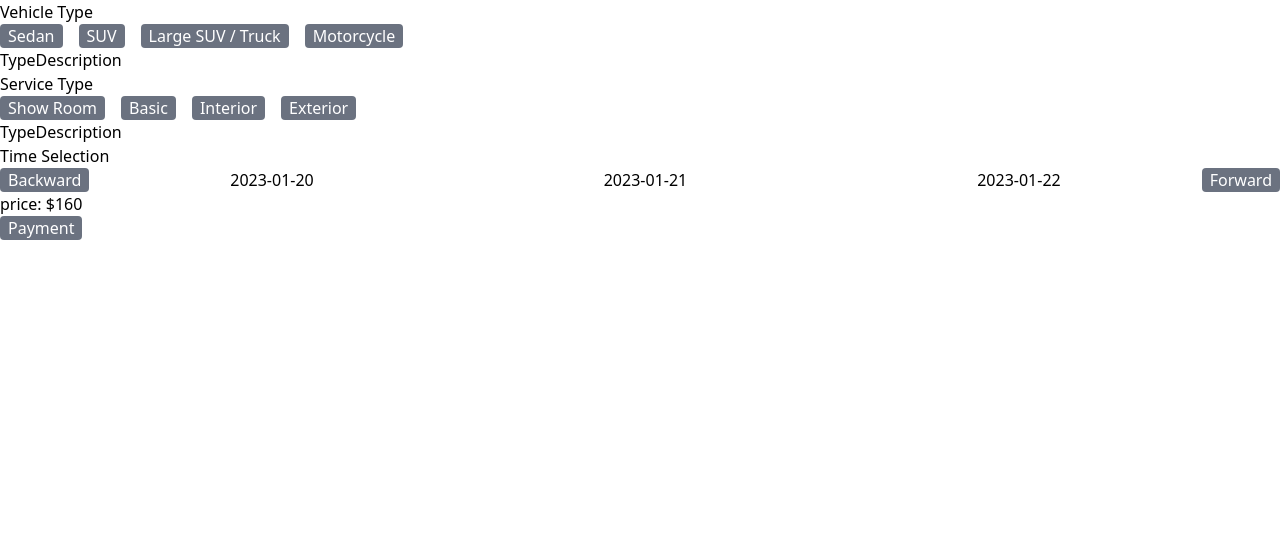
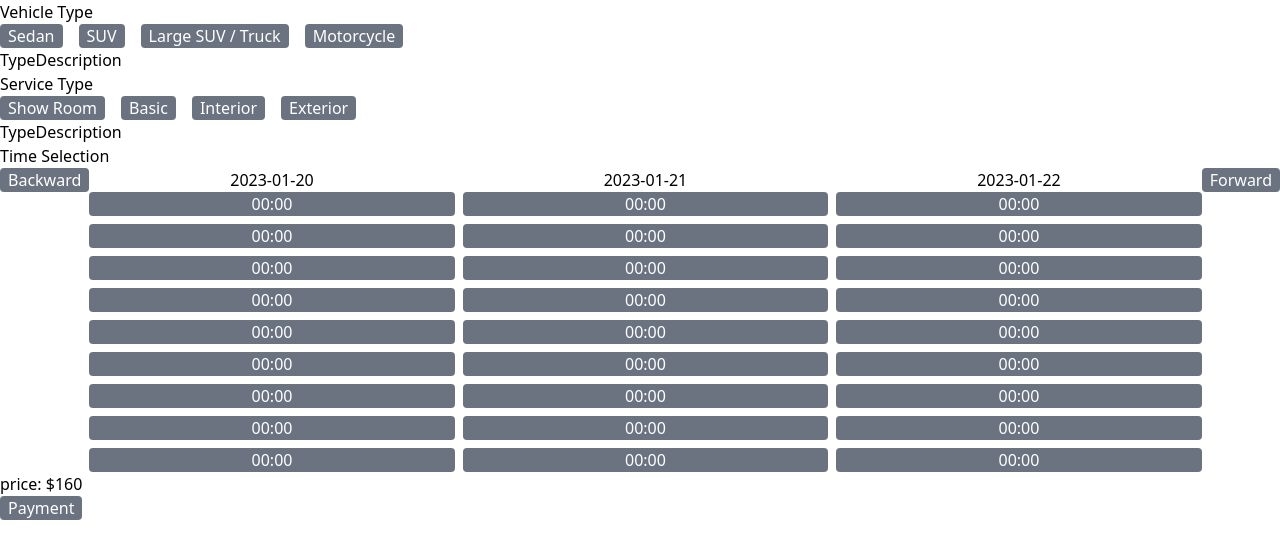
Before and after one commit to hannah-habibpour/jayplus, a React (Create React App) app: page / in a window 1280 px wide. Shown: the top 558 px of the page. Built offline with nearby package versions, Linux system fonts and the light colour scheme; the HTML template or start-up script is replaced by a standard one.

Commit message:
created DayColumnHeader TimeSlotButtonList NumberOfTimeButtons and edited DayColumn and DayColumnList

```diff
--- a/src/components/booking/timeSelection/CalendarView.jsx
+++ b/src/components/booking/timeSelection/CalendarView.jsx
@@ -4,10 +4,13 @@ import DayColumnList from "./DayColumnList"
 function CalendarView() {
   return (
     <div className="flex w-full justify-between">
-    <UpdateDayButton children='Backward'/>
-    <DayColumnList />
-    <UpdateDayButton children='Forward'/>
-
+      <div>
+        <UpdateDayButton children='Backward'/>
+      </div>
+      <DayColumnList />
+      <div>
+        <UpdateDayButton children='Forward'/>
+      </div>
     </div>
   )
 }
--- a/src/components/booking/timeSelection/DayColumn.jsx
+++ b/src/components/booking/timeSelection/DayColumn.jsx
@@ -1,8 +1,12 @@
-import React from 'react'
+import DayColumnHeader from './DayColumnHeader'
+import TimeSlotButtonList from './TimeSlotButtonList'
 
-function DayColumn({date}) {
+function DayColumn({date, time}) {
   return (
-    <div>{date}</div>
+    <div>
+        <DayColumnHeader date={date} />
+        <TimeSlotButtonList time={time} />
+    </div>
   )
 }
 
--- /dev/null
+++ b/src/components/booking/timeSelection/DayColumnHeader.jsx
@@ -0,0 +1,9 @@
+import React from 'react'
+
+function DayColumnHeader({date}) {
+  return (
+    <div>{date}</div>
+  )
+}
+
+export default DayColumnHeader
--- a/src/components/booking/timeSelection/DayColumnList.jsx
+++ b/src/components/booking/timeSelection/DayColumnList.jsx
@@ -3,9 +3,9 @@ import DayColumn from "./DayColumn"
 function DayColumnList() {
   return (
     <div className="grid grid-cols-3 gap-2 w-full justify-between text-center">
-        <DayColumn date='2023-01-20'/>
-        <DayColumn date='2023-01-21'/>
-        <DayColumn date='2023-01-22'/>
+        <DayColumn date='2023-01-20' time='00:00'/>
+        <DayColumn date='2023-01-21' time='00:00'/>
+        <DayColumn date='2023-01-22' time='00:00'/>
     </div>
   )
 }
--- /dev/null
+++ b/src/components/booking/timeSelection/NumberOfTimeButtons.jsx
@@ -0,0 +1,20 @@
+import Button from "../../shared/all/Button"
+
+function NumberOfTimeButtons({time}) {
+  return (
+    <div className="grid grid-flow-row gap-2">
+        <Button children={time} />
+        <Button children={time} />
+        <Button children={time} />
+        <Button children={time} />
+        <Button children={time} />
+        <Button children={time} />
+        <Button children={time} />
+        <Button children={time} />
+        <Button children={time} />
+    </div>
+
+  )
+}
+
+export default NumberOfTimeButtons
--- /dev/null
+++ b/src/components/booking/timeSelection/TimeSlotButtonList.jsx
@@ -0,0 +1,11 @@
+import NumberOfTimeButtons from "./NumberOfTimeButtons"
+
+function TimeSlotButtonList({time}) {
+  return (
+    <div>
+        <NumberOfTimeButtons time={time} />
+    </div>
+  )
+}
+
+export default TimeSlotButtonList
```
